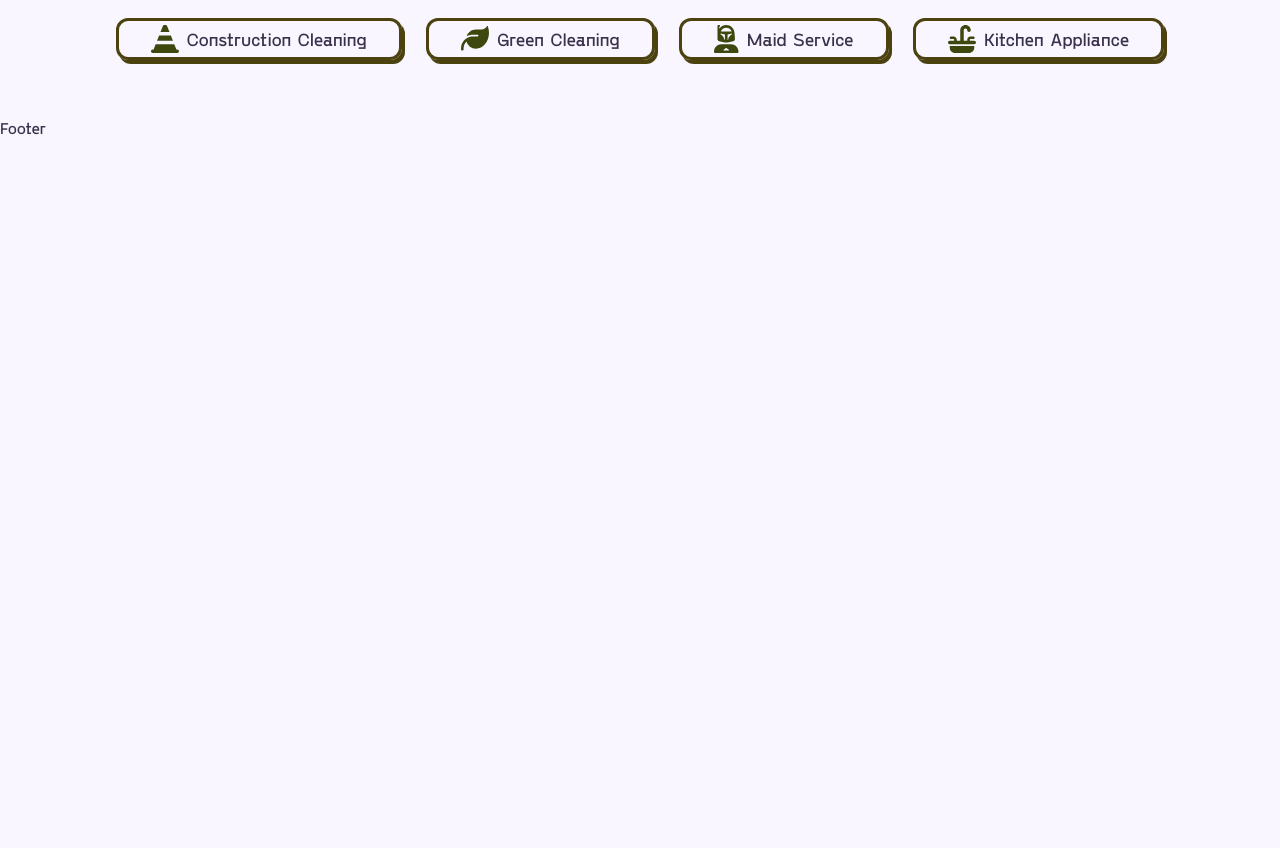
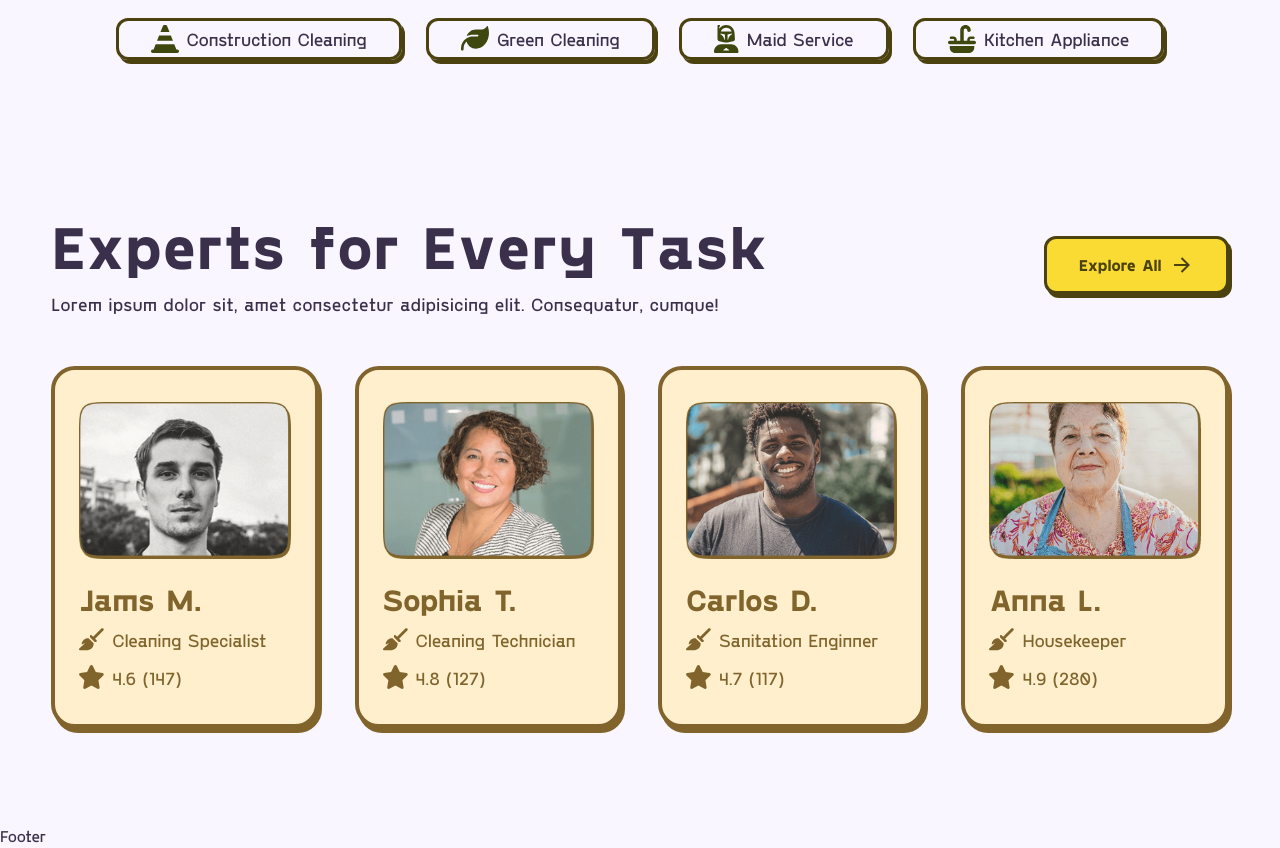
Before and after one commit to MichaelRMartinez/GSAP-nextjs-landing-page, a Next.js app: page / in a window 1280 px wide. Shown: the part 1469-2317 px from the top of the page. Before the commit the page ends 1609 px from the top, so only its background shows below. Built offline with nearby package versions, Linux system fonts and the light colour scheme.

Commit message:
create TopCleaners component with GSAP animations for title and summary text

```diff
--- a/app/page.tsx
+++ b/app/page.tsx
@@ -2,10 +2,12 @@ import React from 'react'
 import Header from '@/components/Header'
 import Hero from '@/components/Hero'
 import Services from '@/components/Services'
+import TopCleaners from '@/components/TopCleaners'
 
 export default function page() {
   return (<>
     <Hero />
     <Services />
+    <TopCleaners />
   </>)
 }
--- /dev/null
+++ b/components/TopCleaners.tsx
@@ -0,0 +1,102 @@
+"use client";
+import { gsap, useGSAP, SplitText } from "@/lib/gsap";
+import { cleaners } from "@/data/data";
+import Button from "./Button";
+import Image from "next/image";
+import { useRef } from "react";
+
+export default function TopCleaners() {
+
+  const cleanersRef = useRef<HTMLElement | null>(null);
+  useGSAP(
+    () => {
+      const titleSplit = SplitText.create(".cleaners-title", {
+        type: "chars,lines",
+        mask: "chars",
+        linesClass: "text-line",
+      });
+      const textSplit = SplitText.create(".cleaners-text", {
+        type: "chars,lines",
+        mask: "chars",
+        linesClass: "text-line",
+      });
+      const tl = gsap.timeline({
+        scrollTrigger: {
+          trigger: cleanersRef.current,
+          start: "top center",
+        },
+      });
+      tl.from(titleSplit.chars, {
+        xPercent: -150,
+        duration: 0.5,
+        stagger: 0.03,
+        ease: "power2.inOut",
+      }).from(textSplit.chars, {
+        xPercent: -150,
+        duration: 0.5,
+        stagger: 0.01,
+        ease: "power2.inOut",
+      })
+    },
+    {scope: cleanersRef }
+  )
+
+  return (<>
+    <section ref={cleanersRef} className="py-24">
+      <div className="container">
+
+        {/* TITLE */}
+        <div className="flex items-center justify-between flex-wrap gap-9">
+          <div className="max-w-4xl space-y-3">
+            <h2 className="section-title cleaners-title">Experts for Every Task</h2>
+            <p className="cleaners-text">Lorem ipsum dolor sit, amet consectetur adipisicing elit. Consequatur, cumque!</p>
+          </div>
+          <Button label="Explore All" />
+        </div>
+
+        {/* WRAPPER */}
+        <div className="grid gap-9 sm:grid-cols-2 lg:grid-cols-4 mt-12">
+          {cleaners.map((cleaner) => (
+            <div key={cleaner.id} className="bg-cardClr-1 card shadow-cardClr-2 border-cardClr-2! rounded-xl px-6 py-8">
+
+              {/* IMAGE */}
+              <div className="max-w-max mx-auto">
+                <Image
+                  src={cleaner.img}
+                  alt={cleaner.name}
+                  width={304}
+                  height={224}
+                  className="w-full h-auto object-cover"
+                />
+              </div>
+
+              {/* CONTENT */}
+              <div className="mt-6 space-y-2.5">
+                <h3 className="font-bold text-2xl sm:text-3xl text-cardClr-2">{cleaner.name}</h3>
+                <div className="flex items-center gap-2">
+                  <Image
+                    src={"/images/icon-brush.svg"}
+                    alt="service title"
+                    width={25}
+                    height={25}
+                  />
+                  <p className="text-cardClr-2">{cleaner.role}</p>
+                </div>
+                <div className="flex items-center gap-2">
+                  <Image
+                    src={"/images/icon-star.svg"}
+                    alt="rating"
+                    width={25}
+                    height={25}
+                  />
+                  <p className="text-cardClr-2">{cleaner.rate}</p>
+                </div>
+              </div>
+            </div>
+          ))}
+        </div>
+
+      </div>
+    </section>
+  </>)
+}
--- a/data/data.ts
+++ b/data/data.ts
@@ -93,14 +93,14 @@ export const cleaners = [
     img: "/images/cleaner-3.png",
     name: "Carlos D.",
     role: "Sanitation Enginner",
-    rate: "4.3 (117)",
+    rate: "4.7 (117)",
   },
   {
     id: 4,
     img: "/images/cleaner-4.png",
     name: "Anna L.",
-    role: "Houskeeper",
-    rate: "4.9 (287)",
+    role: "Housekeeper",
+    rate: "4.9 (280)",
   },
 ];
 
```
